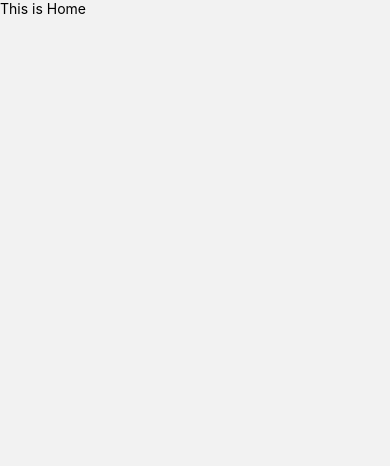
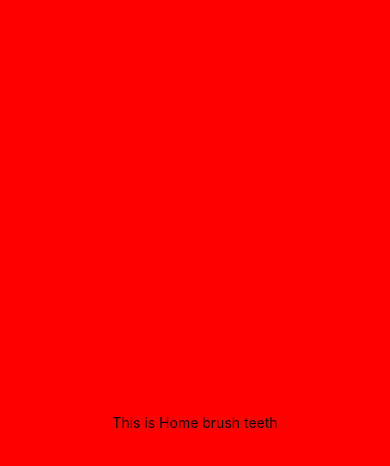
Before and after one commit to seanwongdev/reactnative-practice, a React Native app: screen / in a window 390 px wide. Shown: the top 466 px of the page. Built offline with nearby package versions, Linux system fonts and the light colour scheme.

Commit message:
created home screen test

```diff
--- a/App.tsx
+++ b/App.tsx
@@ -1,16 +1,32 @@
 import { StyleSheet, Text, View } from "react-native";
 import Welcome from "./src/Components/Welcome";
 import { useState } from "react";
-import { NavigationContainer } from "@react-navigation/native";
+import { NavigationContainer, RouteProp } from "@react-navigation/native";
 import { createNativeStackNavigator } from "@react-navigation/native-stack";
+
 import Home from "./src/screens/Home";
+import ChosenTask from "./src/screens/ChosenTask";
 
 interface ToDoList {
   id: number;
   task: string;
 }
 
-const Stack = createNativeStackNavigator();
+export interface GlobalStateType {
+  todoList: ToDoList[];
+  setTodoList: React.Dispatch<React.SetStateAction<ToDoList[]>>;
+  task: string;
+  setTask: React.Dispatch<React.SetStateAction<string>>;
+  chosenTask: string;
+  setChosenTask: React.Dispatch<React.SetStateAction<string>>;
+}
+
+type RootStackNavigatorParamsList = {
+  Home: { GlobalState: GlobalStateType };
+  ChosenTask: { GlobalState: GlobalStateType };
+};
+
+const Stack = createNativeStackNavigator<RootStackNavigatorParamsList>();
 
 export default function App() {
   const [todoList, setTodoList] = useState<ToDoList[]>([
@@ -34,6 +50,10 @@ export default function App() {
         <Stack.Screen name="Home" options={{ headerShown: false }}>
           {(props) => <Home {...props} GlobalState={GlobalState} />}
         </Stack.Screen>
+
+        <Stack.Screen name="ChosenTask" options={{ headerShown: false }}>
+          {(props) => <ChosenTask {...props} GlobalState={GlobalState} />}
+        </Stack.Screen>
       </Stack.Navigator>
     </NavigationContainer>
   );
--- a/src/screens/ChosenTask.tsx
+++ b/src/screens/ChosenTask.tsx
@@ -0,0 +1,17 @@
+import { Text, View } from "react-native";
+import { GlobalStateType } from "../../App";
+
+interface ChosenTaskProps {
+  GlobalState: GlobalStateType;
+}
+
+const ChosenTask = ({ GlobalState }: ChosenTaskProps) => {
+  const { todoList } = GlobalState;
+  return (
+    <View>
+      <Text>This is ChosenTask </Text>
+    </View>
+  );
+};
+
+export default ChosenTask;
--- a/src/screens/Home.tsx
+++ b/src/screens/Home.tsx
@@ -1,9 +1,27 @@
-import { Text, View } from "react-native";
+import { StyleSheet, Text, View } from "react-native";
+import { GlobalStateType } from "../../App";
 
-export default function Home() {
+interface HomeProps {
+  GlobalState: GlobalStateType;
+}
+
+const Home = ({ GlobalState }: HomeProps) => {
+  const { todoList } = GlobalState;
   return (
-    <View>
-      <Text>This is Home</Text>
+    <View style={styles.screen}>
+      <Text>This is Home {todoList[0].task}</Text>
     </View>
   );
-}
+};
+
+const styles = StyleSheet.create({
+  screen: {
+    flex: 1,
+    backgroundColor: "red",
+    alignItems: "center",
+    justifyContent: "center",
+    width: "100%",
+  },
+});
+
+export default Home;
```
